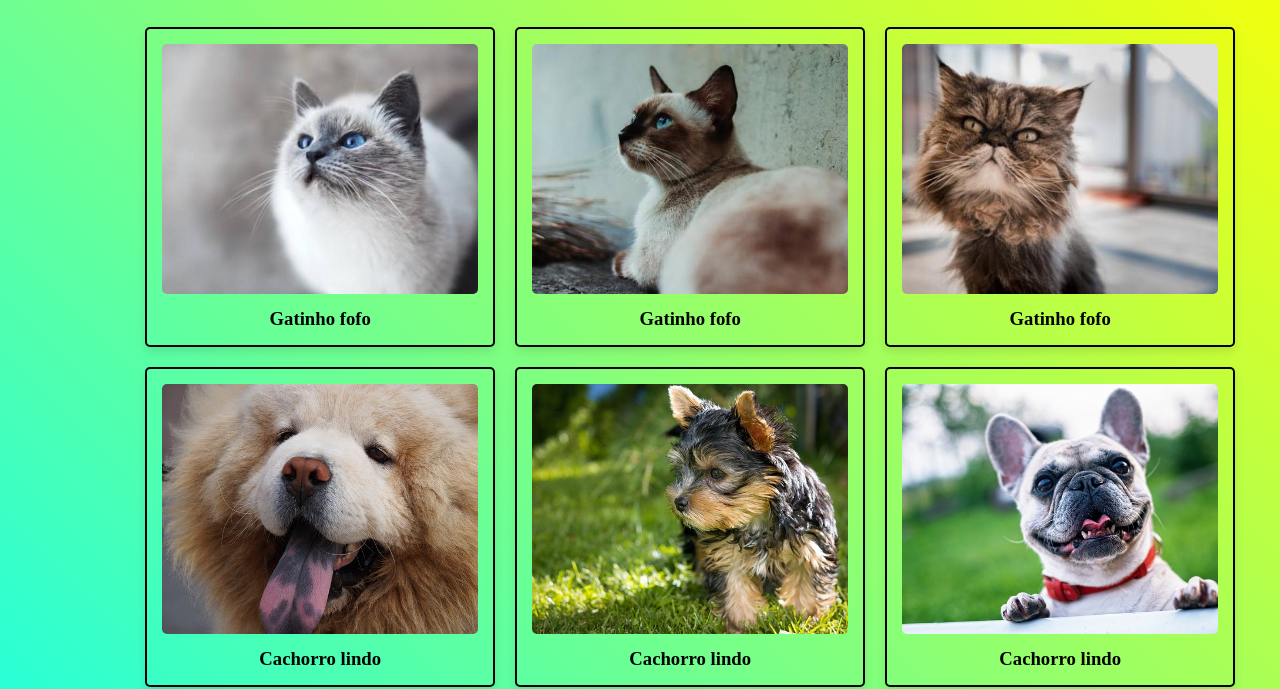
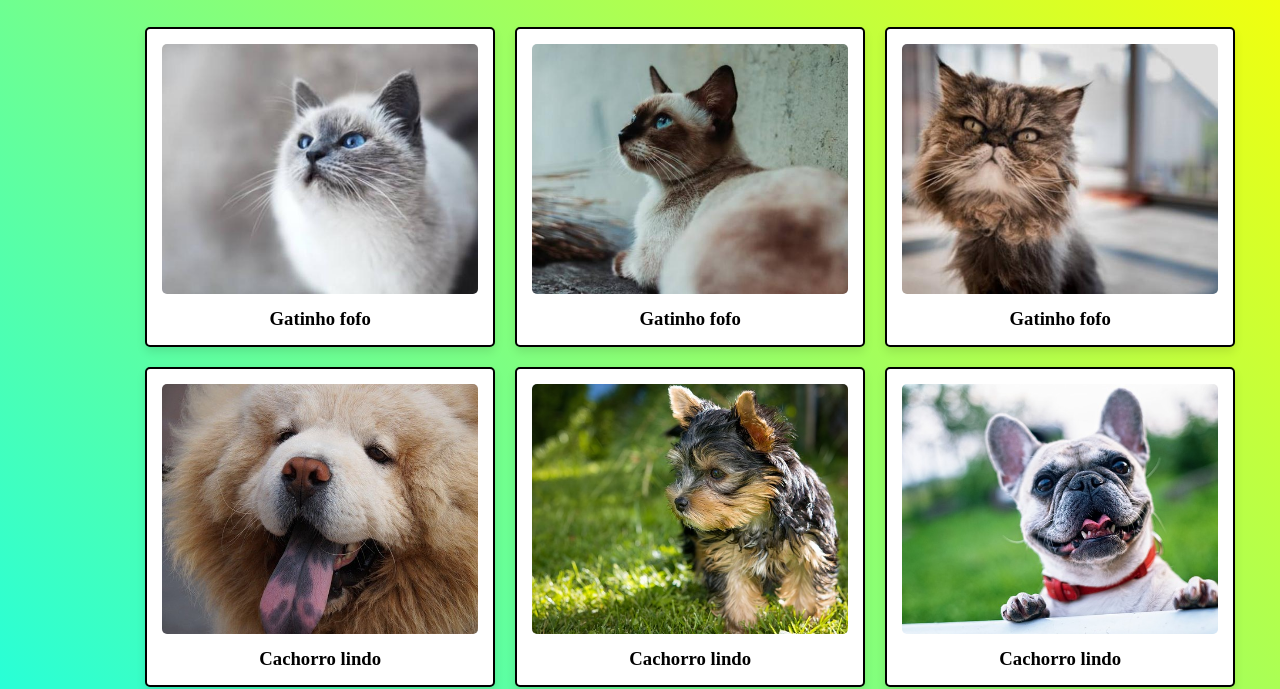
Before and after one commit to carlorique/galeria, a plain HTML site: page index.html in a window 1280 px wide. Shown: the part 140-829 px from the top of the page. Drawn offline with Linux system fonts and the light colour scheme.

Commit message:
Update style.css

```diff
--- a/style.css
+++ b/style.css
@@ -42,7 +42,7 @@ body{
     border: 2px solid #000;
     cursor: pointer;
     box-shadow: 0 5px 10px rgba(0, 0, 0, .1);
-    background-color: linear-gradient(45deg,cyan, yellow);;
+    background-color: white;
     padding: 15px;
     animation: fadeIn .2s linear;
 }
```
